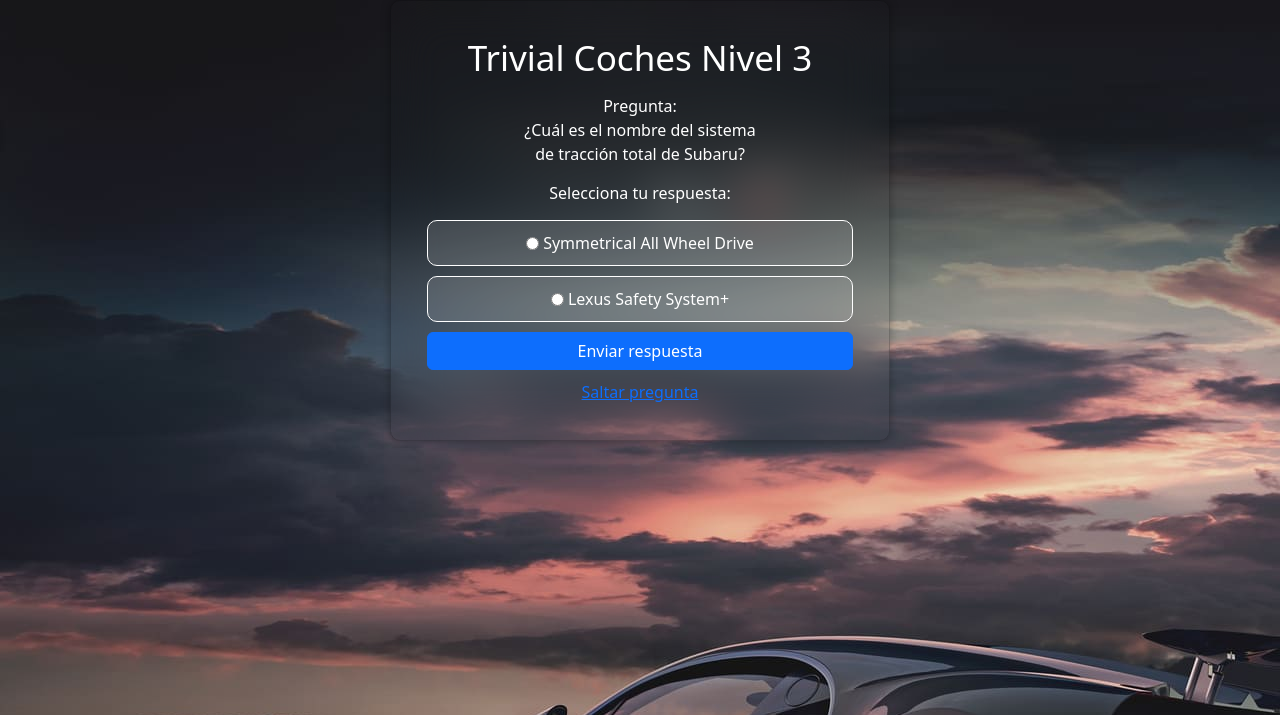
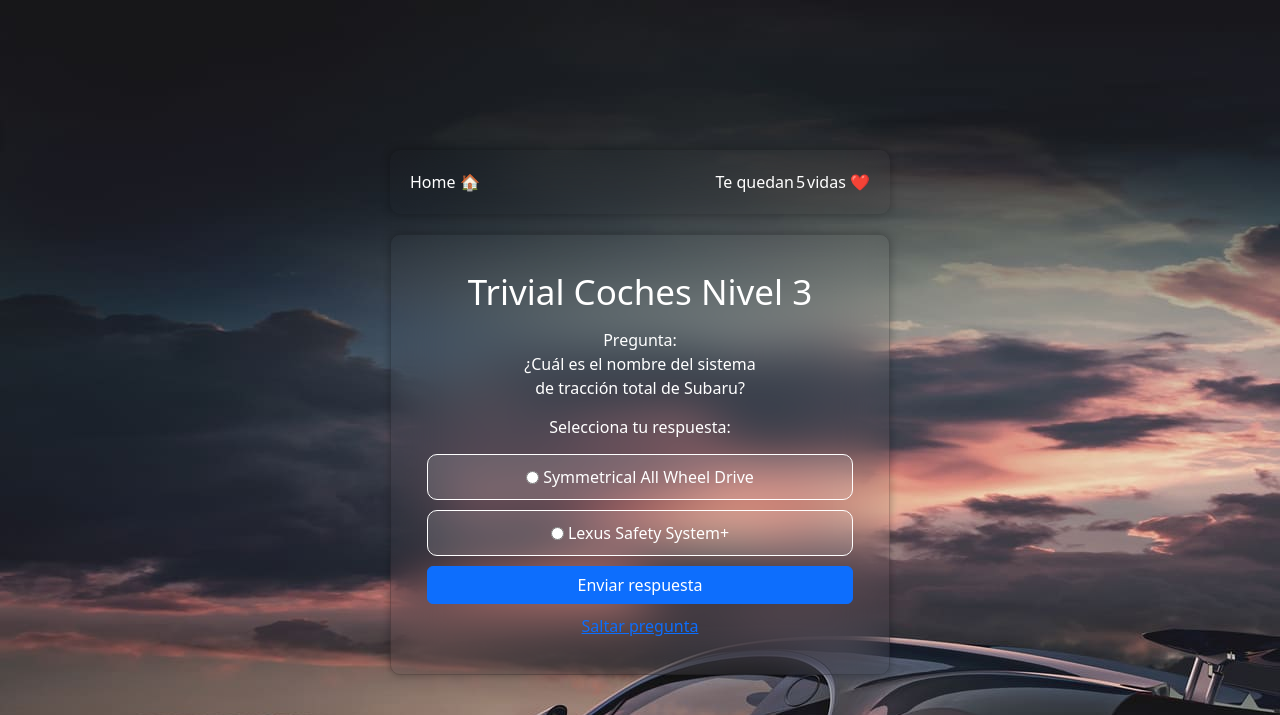
Before and after one commit to forjoa/trivial, a PHP site: page /level3.php in a window 1280 px wide. Shown: the top 715 px of the page. Run offline with PHP 8.4, Linux system fonts and the light colour scheme; data comes from the database, SQL or seed files in the repository.

Commit message:
Boton home todos los archivos

```diff
--- a/level3.php
+++ b/level3.php
@@ -13,25 +13,46 @@
     <style>
         #lifes {
             color: white;
-            display: flex;
-            gap: 4px;
+            display: block;
+            margin: auto;
             background-color: transparent;
             padding: 20px;
             backdrop-filter: blur(24px);
             border-radius: 10px;
             box-shadow: 0 0 10px rgba(0, 0, 0, 0.3);
-            position: absolute;
-            top: 150px;
-            right: 35%;
-            width: 195px;
+            margin-top: 150px;
+            margin-bottom: 20px;
+            max-width: 500px;
+            width: 50%;
+        }
+
+        #lifes div {
+            display: flex;
+            justify-content: space-between;
+        }
+
+        #lifes div div {
+            display: flex;
+            gap: 2px;
+        }
+        #home{
+            color: white;
+            text-decoration: none;
         }
     </style>
 </head>
 
 <body>
     <div id="lifes">
-        <span>Te quedan</span>
-        <p>5</p><span>vidas ❤️</span>
+        <div>
+            <div>
+                <a href="home.html" id="home">Home 🏠</a>
+            </div>
+            <div>
+                <span>Te quedan</span>
+                <p>5</p><span>vidas ❤️</span>
+            </div>
+        </div>
     </div>
     <div class="container d-flex justify-content-center align-items-center h-100">
         <div class="card bg-opacity">
--- a/styles/style3.css
+++ b/styles/style3.css
@@ -5,3 +5,7 @@
     border-radius: 10px !important;
     background-color: #fff2;
 }
+
+#id{
+    color: white;
+}
```
Also changed, not shown: index.php (+29 -8 lines), level2.php (+13 -4 lines).
